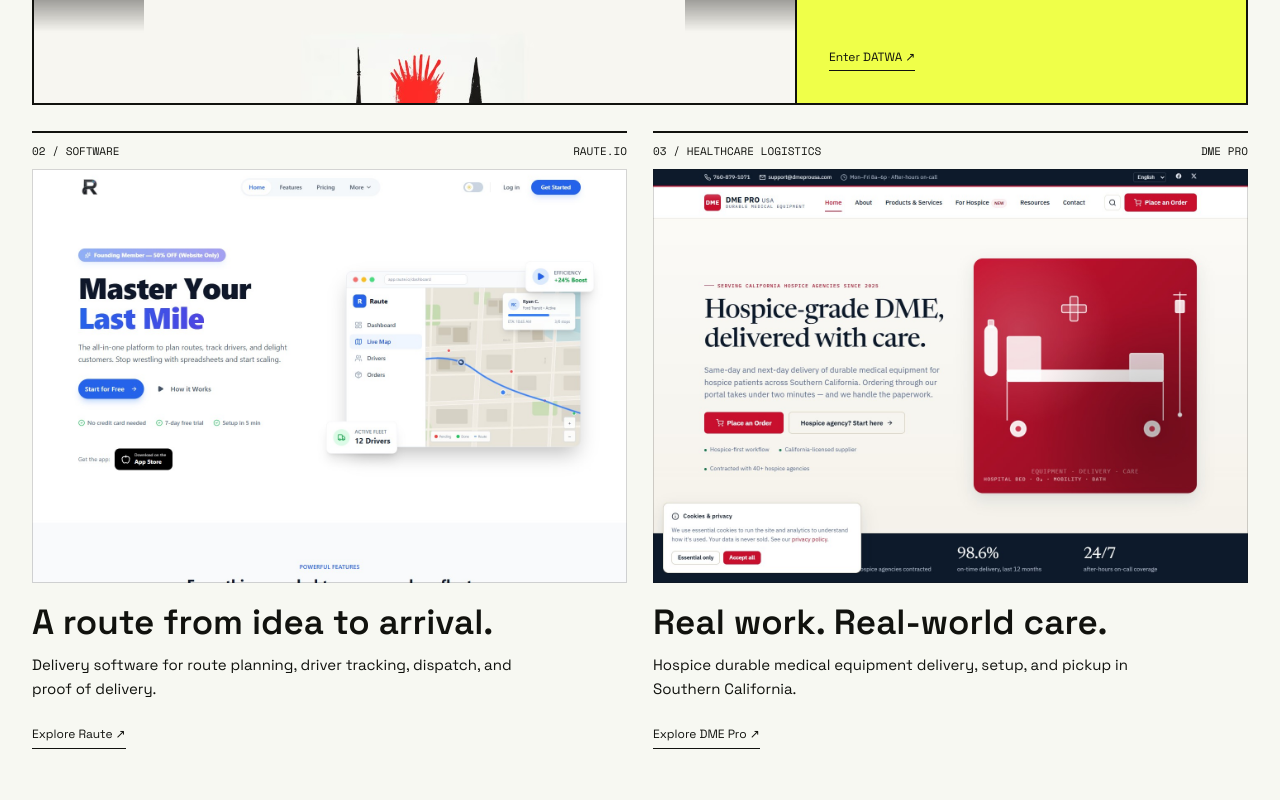
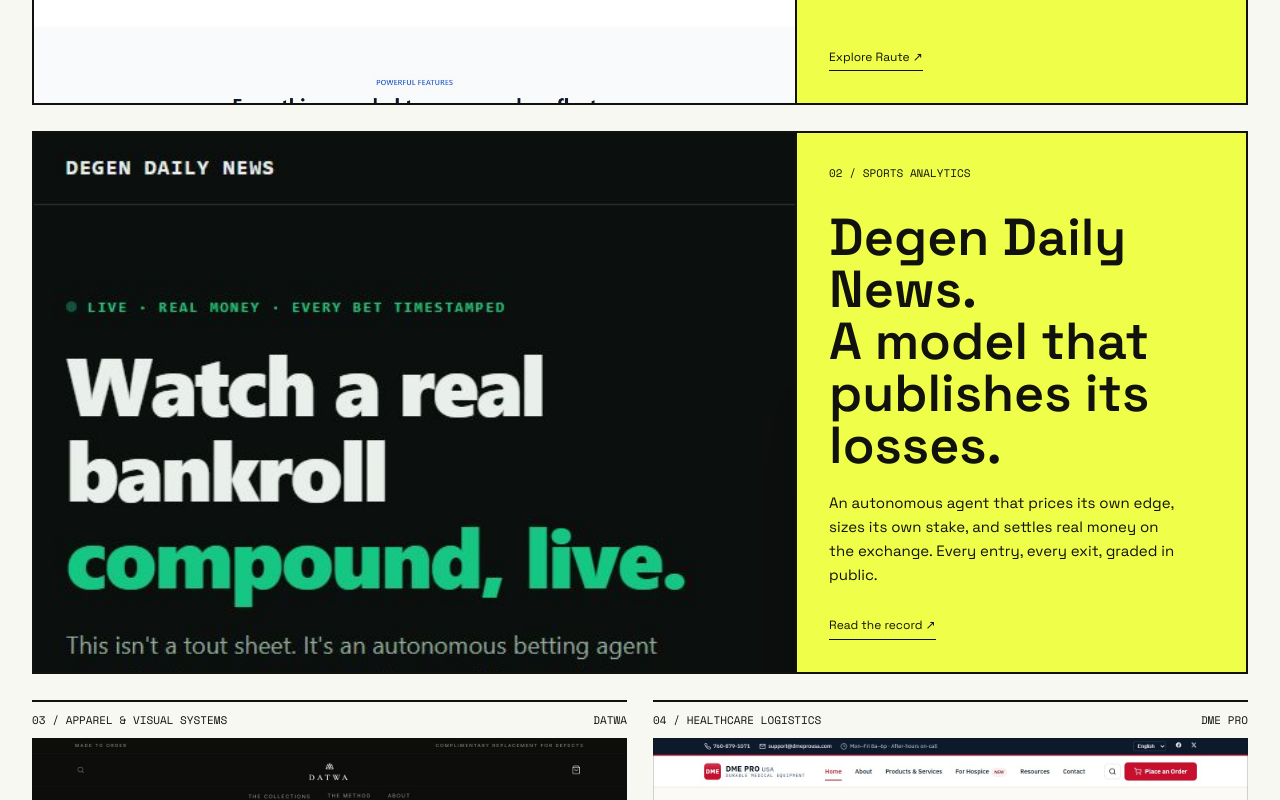
Before and after one commit to CDUB562/creationsoftheillminded, a plain HTML site: page index.html in a window 1280 px wide. Shown: the part 1440-2240 px from the top of the page. Drawn offline with nearby package versions, Linux system fonts and the light colour scheme.

Commit message:
Promote Degen Daily News to a full feature and reorder Selected work
Raute leads, DDN second, DATWA third, DME Pro fourth. Adds a public homepage capture without frozen metrics or pricing, fixes the wordmark and footer links, documents gh-pages deployment, and ignores local prompt and backup files.

```diff
--- a/index.html
+++ b/index.html
@@ -9,6 +9,7 @@
 /* Claude Design critique, integrated with responsive and interaction refinements. */
 .feature-copy h3,.item h3,.dispatch h2{font-weight:600}
 .feature-copy h3{overflow-wrap:normal}
+.works .feature + .feature{margin-top:26px}
 .item a img{outline:1px solid rgba(17,18,14,.18);outline-offset:-1px}
 .top nav a:hover,.alternatives a:hover{text-decoration:underline;text-underline-offset:4px}
 .out:hover{color:var(--blue);border-color:var(--blue)}
@@ -35,18 +36,19 @@
 }
 @media(prefers-reduced-motion:no-preference){.entry .plus{transition:transform .18s}a,button{transition:color .16s,background-color .16s,border-color .16s}}
 @media(prefers-reduced-motion:reduce){html{scroll-behavior:auto}}
-</style></head><body><a class="skip" href="#work">Skip to work</a><header class="top pad"><a href="publication.html" class="brand">C / IM&nbsp; &copy;</a><span class="mono">Field notes / 01</span><nav><a href="#work">Work</a><a href="#index">Index</a><a href="#contact">Contact ↗</a></nav></header><main>
+</style></head><body><a class="skip" href="#work">Skip to work</a><header class="top pad"><a href="index.html" class="brand">C / IM&nbsp; &copy;</a><span class="mono">Field notes / 01</span><nav><a href="#work">Work</a><a href="#index">Index</a><a href="#contact">Contact ↗</a></nav></header><main>
 <section class="cover pad"><img class="art" src="assets/editorial/print-study.jpg" alt="Original blue and yellow printed-paper composition with black ink gestures" fetchpriority="high"><div class="issue mono"><span>Cyrus Dorbayan / Independent practice</span><span>Business. Technology. Visual culture.</span></div><h1>CREATIONS<small>OF THE</small>ILL MINDED.</h1><div class="cover-footer"><p>A place for things that refuse to fit in one category.</p><a href="#work">Open the collection ↘</a></div></section>
 <div class="running pad mono"><span>In this collection:</span><a href="https://datwa.us/" target="_blank" rel="noopener">DATWA ↗</a><a href="https://www.raute.io/" target="_blank" rel="noopener">Raute ↗</a><a href="https://www.dmeprousa.com/" target="_blank" rel="noopener">DME Pro ↗</a><a class="more-projects" href="#index">And other pursuits ↓</a></div>
 <section class="statement pad"><span class="mono">A note from the editor</span><p>Some ideas become companies.<br>Some become code. Some get worn.<br>This is where they meet.</p></section>
-<section class="works pad" id="work"><div class="section-title mono"><h2>Selected work / Current edition</h2><span>01—03</span></div><article class="feature"><a class="feature-image" href="https://datwa.us/" target="_blank" rel="noopener" aria-label="Visit DATWA"><img src="assets/editorial/datwa.jpg" alt="DATWA public storefront and graphic apparel" loading="lazy"></a><div class="feature-copy"><span class="mono">01 / Apparel &amp; visual systems</span><h3>DATWA.<br>Ideas in<br>circulation.</h3><p>Made-to-order apparel. Layered graphics, structural marks, and a collection-led approach to identity.</p><a class="out" href="https://datwa.us/" target="_blank" rel="noopener">Enter DATWA ↗</a></div></article>
-<div class="pair"><article class="item"><div class="item-head mono"><span>02 / Software</span><span>Raute.io</span></div><a href="https://www.raute.io/" target="_blank" rel="noopener" aria-label="Visit Raute"><img src="assets/editorial/raute.jpg" alt="Raute delivery software public website" loading="lazy"></a><h3>A route from idea to arrival.</h3><p>Delivery software for route planning, driver tracking, dispatch, and proof of delivery.</p><a class="out" href="https://www.raute.io/" target="_blank" rel="noopener">Explore Raute ↗</a></article><article class="item"><div class="item-head mono"><span>03 / Healthcare logistics</span><span>DME Pro</span></div><a href="https://www.dmeprousa.com/" target="_blank" rel="noopener" aria-label="Visit DME Pro"><img src="assets/editorial/dme.jpg" alt="DME Pro public equipment and care website" loading="lazy"></a><h3>Real work. Real-world care.</h3><p>Hospice durable medical equipment delivery, setup, and pickup in Southern California.</p><a class="out" href="https://www.dmeprousa.com/" target="_blank" rel="noopener">Explore DME Pro ↗</a></article></div></section>
+<section class="works pad" id="work"><div class="section-title mono"><h2>Selected work / Current edition</h2><span>01—04</span></div><article class="feature"><a class="feature-image" href="https://www.raute.io/" target="_blank" rel="noopener" aria-label="Visit Raute"><img src="assets/editorial/raute.jpg" alt="Raute delivery software public website" loading="lazy"></a><div class="feature-copy"><span class="mono">01 / Software</span><h3>Raute.<br>A route from idea<br>to arrival.</h3><p>Delivery software for route planning, driver tracking, dispatch, and proof of delivery.</p><a class="out" href="https://www.raute.io/" target="_blank" rel="noopener">Explore Raute ↗</a></div></article>
+<article class="feature"><a class="feature-image" href="https://degendailynews.com/" target="_blank" rel="noopener" aria-label="Visit Degen Daily News"><img src="assets/editorial/degen.jpg" alt="Degen Daily News public homepage introduction" loading="lazy"></a><div class="feature-copy"><span class="mono">02 / Sports analytics</span><h3>Degen Daily News.<br>A model that<br>publishes its losses.</h3><p>An autonomous agent that prices its own edge, sizes its own stake, and settles real money on the exchange. Every entry, every exit, graded in public.</p><a class="out" href="https://degendailynews.com/" target="_blank" rel="noopener">Read the record ↗</a></div></article>
+<div class="pair"><article class="item"><div class="item-head mono"><span>03 / Apparel &amp; visual systems</span><span>DATWA</span></div><a href="https://datwa.us/" target="_blank" rel="noopener" aria-label="Visit DATWA"><img src="assets/editorial/datwa.jpg" alt="DATWA public storefront and graphic apparel" loading="lazy"></a><h3>Ideas in circulation.</h3><p>Made-to-order apparel. Layered graphics, structural marks, and a collection-led approach to identity.</p><a class="out" href="https://datwa.us/" target="_blank" rel="noopener">Enter DATWA ↗</a></article><article class="item"><div class="item-head mono"><span>04 / Healthcare logistics</span><span>DME Pro</span></div><a href="https://www.dmeprousa.com/" target="_blank" rel="noopener" aria-label="Visit DME Pro"><img src="assets/editorial/dme.jpg" alt="DME Pro public equipment and care website" loading="lazy"></a><h3>Real work. Real-world care.</h3><p>Hospice durable medical equipment delivery, setup, and pickup in Southern California.</p><a class="out" href="https://www.dmeprousa.com/" target="_blank" rel="noopener">Explore DME Pro ↗</a></article></div></section>
 <section class="dispatch pad"><span class="mono">From the desk of<br>Cyrus Dorbayan</span><div><h2>The medium changes.<br>The curiosity doesn't.</h2><p>Creations of the Ill Minded brings together my companies, software, clothing, and creative work. Each project has its own purpose. Together, they make a practice.</p></div></section>
 <section class="archive pad" id="index"><div class="section-title mono"><h2>Contents / The wider collection</h2><span>10 entries</span></div><div class="archive-controls"><div class="tabs" role="group" aria-label="Filter projects"><button data-filter="all" aria-pressed="true">All</button><button data-filter="business" aria-pressed="false">Business</button><button data-filter="software" aria-pressed="false">Software</button><button data-filter="creative" aria-pressed="false">Creative</button></div><input type="search" id="search" aria-label="Search projects" placeholder="Find a project"></div><div id="entries"></div><p id="empty" hidden>No projects match your search.</p><p id="result" class="result mono" role="status"></p></section>
 <section class="contact pad" id="contact"><span class="mono">Correspondence</span><a href="mailto:support@dmeprousa.com"><span>Start a conversation.</span><span aria-hidden="true">↗</span></a><span class="mono">Inquiries via DME Pro</span></section></main>
-<footer class="footer pad mono"><span>© 2026 Creations of the Ill Minded</span><nav class="alternatives" aria-label="Publication comparison"><a href="publication.html">Original publication</a><a href="publication-refined.html" aria-current="page">Refined publication</a></nav><span>Cover: AI-generated print study.</span></footer>
+<footer class="footer pad mono"><span>© 2026 Creations of the Ill Minded</span><span>Cover: AI-generated print study.</span></footer>
 <script>
-const projects=[['DME Pro','business','Healthcare','Hospice equipment delivery, setup, and pickup in Southern California.','https://www.dmeprousa.com/'],['Raute.io','software','Delivery software','Route planning, driver tracking, dispatch, and proof of delivery.','https://www.raute.io/'],['DATWA','creative','Apparel','Made-to-order apparel built around layered graphics and structural marks.','https://datwa.us/'],['Degen Daily News','software','Sports media','Sports analytics, model-driven picks, props, and result tracking.','https://degendailynews.com/'],['OpenOS by Values for America','software','Civic software','Public-interest software for civic accountability and usable public information.','https://valuesforamerica.com/'],['Wodular','software','Team software','A privacy-conscious work platform for small teams.','https://wodular.io/'],['Prime Lot Partners','business','Real estate','Commercial real estate acquisition and site selection.',''],['Creative Terrain Development','business','Real estate','Real estate holding and development work.',''],['Howl Dating','software','Consumer software','A dating project exploring its next chapter.',''],['Before the Crown','creative','Writing','A developing manuscript moving through scripture, history, and story.','']];
+const projects=[['Raute.io','software','Delivery software','Route planning, driver tracking, dispatch, and proof of delivery.','https://www.raute.io/'],['Degen Daily News','software','Sports media','Sports analytics, model-driven picks, props, and result tracking.','https://degendailynews.com/'],['DATWA','creative','Apparel','Made-to-order apparel built around layered graphics and structural marks.','https://datwa.us/'],['DME Pro','business','Healthcare','Hospice equipment delivery, setup, and pickup in Southern California.','https://www.dmeprousa.com/'],['OpenOS by Values for America','software','Civic software','Public-interest software for civic accountability and usable public information.','https://valuesforamerica.com/'],['Wodular','software','Team software','A privacy-conscious work platform for small teams.','https://wodular.io/'],['Prime Lot Partners','business','Real estate','Commercial real estate acquisition and site selection.',''],['Creative Terrain Development','business','Real estate','Real estate holding and development work.',''],['Howl Dating','software','Consumer software','A dating project exploring its next chapter.',''],['Before the Crown','creative','Writing','A developing manuscript moving through scripture, history, and story.','']];
 const container=document.querySelector('#entries');
 projects.forEach(([name,category,discipline,description,url],i)=>{
  const row=document.createElement('details');row.className='entry';row.dataset.category=category;
```
Also changed, not shown: assets/editorial/degen.jpg (added), 2 other files.
